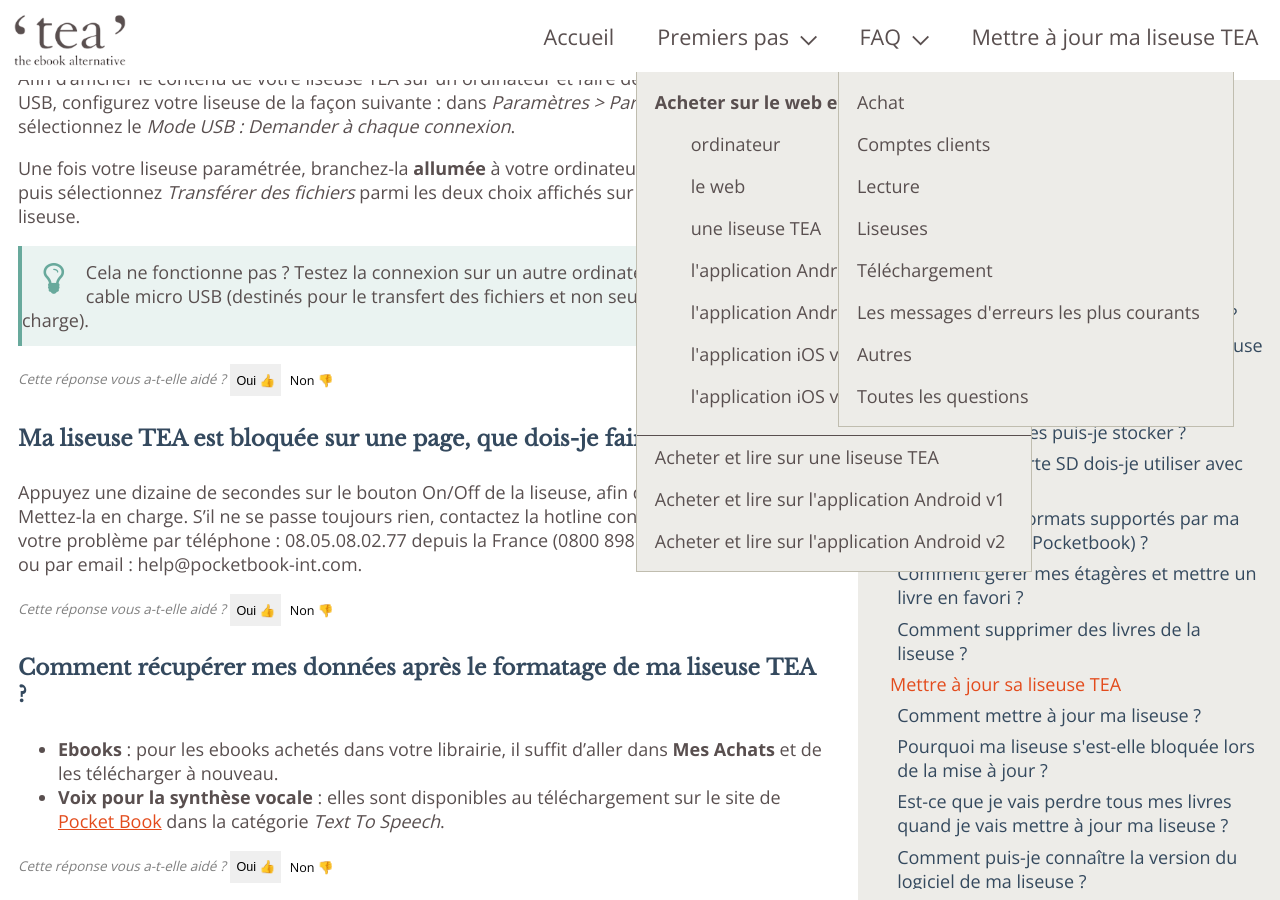
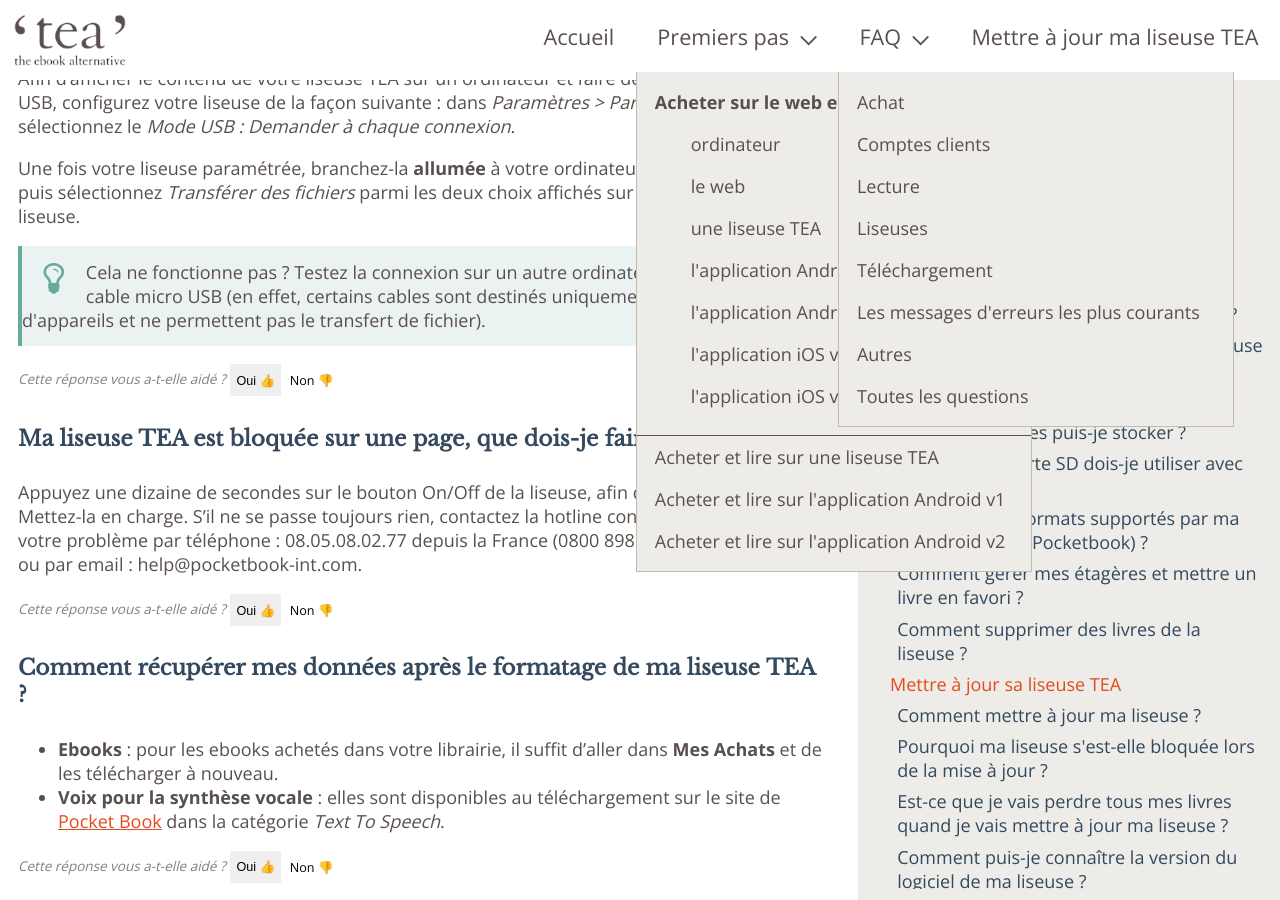
Before and after one commit to TEA-ebook/help-center, a Jekyll site: the page built from _pages/FAQ-liseuse.md, in a window 1280 px wide and 900 px high, scrolled down 7260 px. Built offline with Jekyll 4.4.1, drawn with Linux system fonts in a browser that asks for light colours.

Commit message:
Update FAQ-liseuse.md

```diff
--- a/_pages/FAQ-liseuse.md
+++ b/_pages/FAQ-liseuse.md
@@ -297,7 +297,7 @@
 
 Une fois votre liseuse paramétrée, branchez-la __allumée__ à votre ordinateur avec un câble USB puis sélectionnez _Transférer des fichiers_ parmi les deux choix affichés sur l’écran de votre liseuse.
 
-<p class="protip">Cela ne fonctionne pas ? Testez la connexion sur un autre ordinateur ou avec un autre cable micro USB (destinés pour le transfert des fichiers et non seulement pour la charge).</p>
+<p class="protip">Cela ne fonctionne pas ? Testez la connexion sur un autre ordinateur ou avec un autre cable micro USB (en effet, certains cables sont destinés uniquement à la charge d'appareils et ne permettent pas le transfert de fichier).</p>
 
 {% include feedback-button.html question="Je n'arrive pas à relier ma liseuse TEA à mon ordinateur, que dois-je faire ?" %}
 
```
